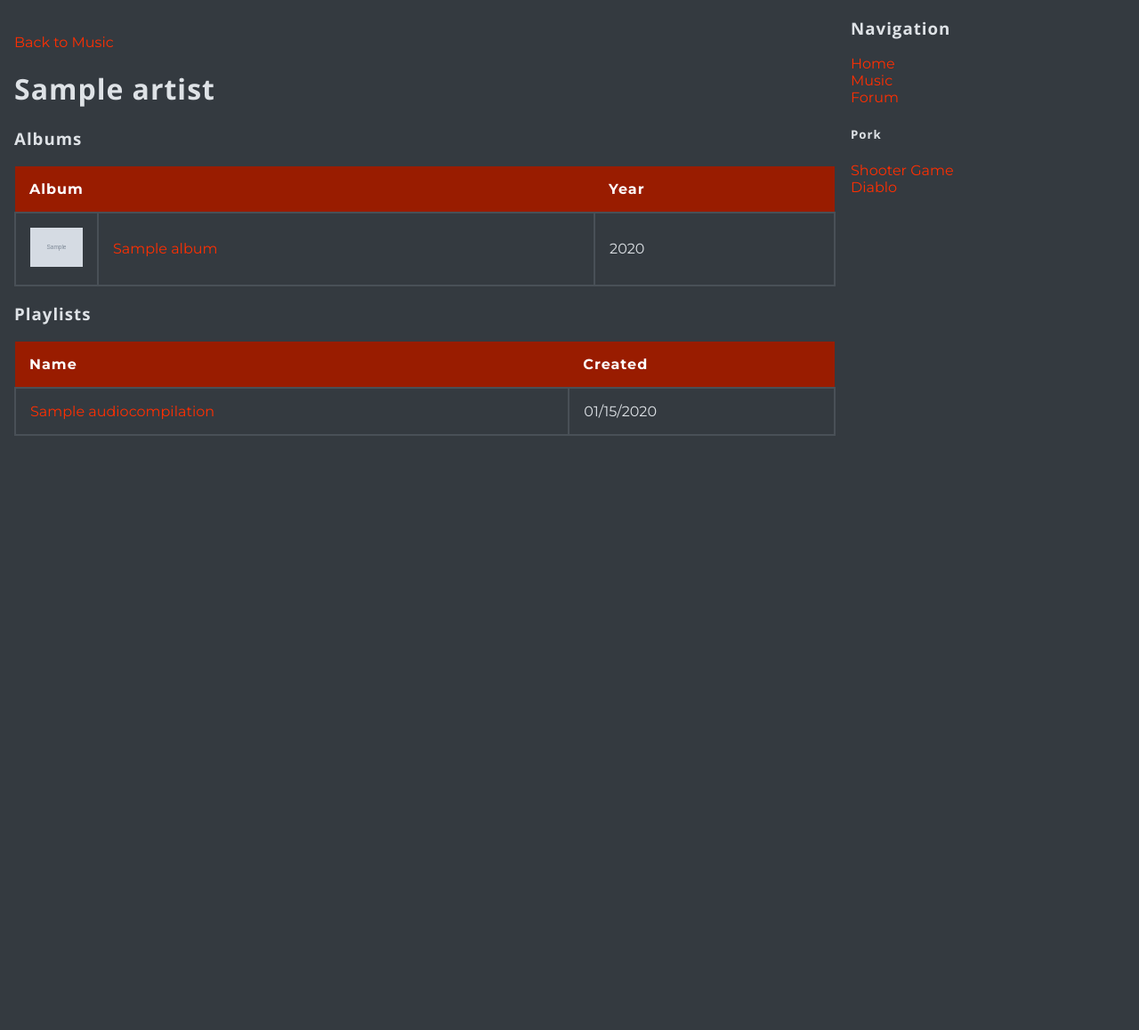
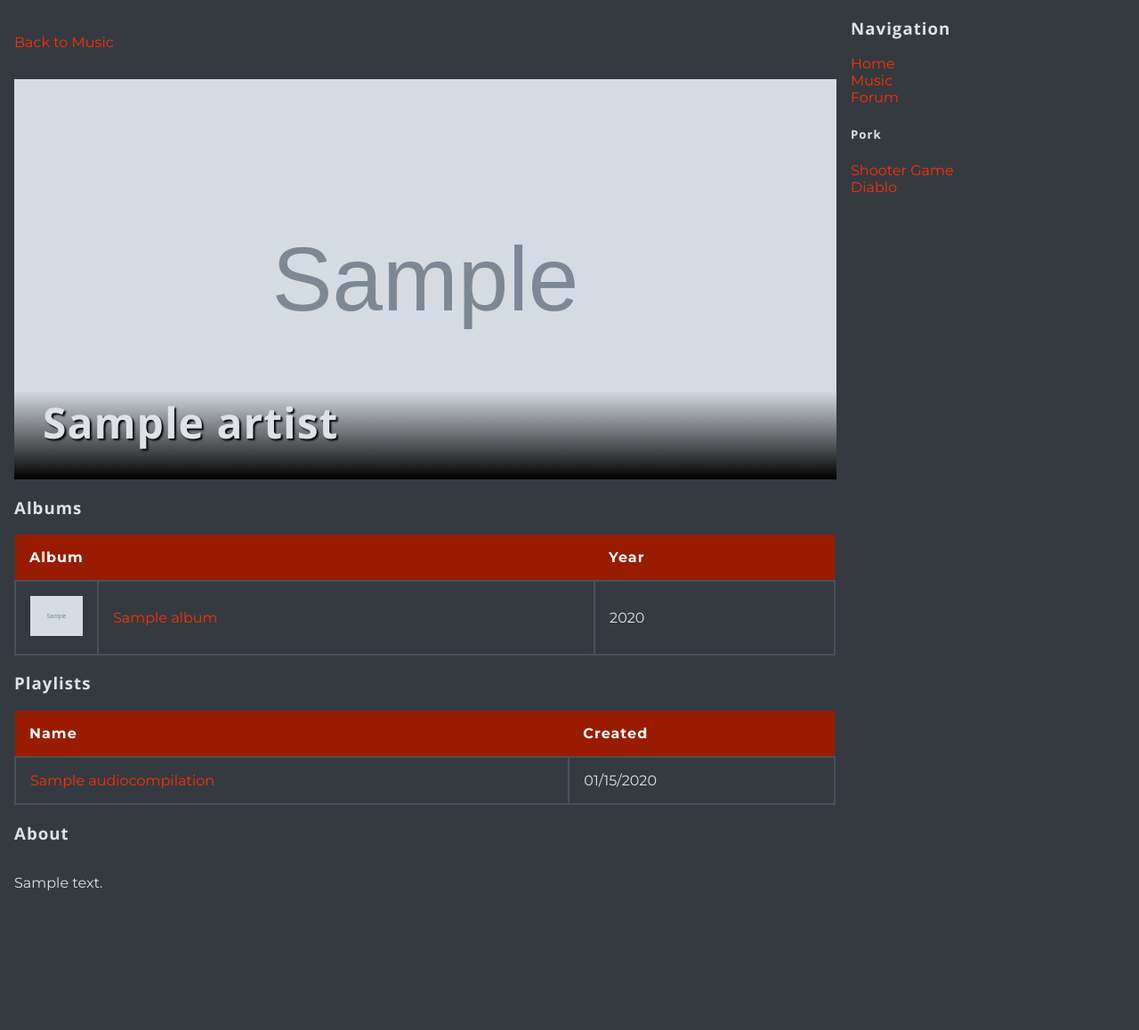
Before and after one commit to Punkweb/punkweb, a Django app: template punkweb/templates/music/artist.html in a window 1280 px wide. Shown: the whole page at 89% size. Before the commit the page ends 490 px from the top, so only its background shows below. Run offline with Django 3.2, Linux system fonts and the light colour scheme; the template is opened without the code that fills it: values that come from a table or form of the project are taken from there, others are empty; tables that the repository leaves empty hold one stand-in row (values such as "Sample post"); grey boxes marked "Sample" are stand-in pictures; style sheets or scripts are compiled from the project's sources; parts of the project's set-up code (start-up, migrations or seed data) failed here and were passed over; some libraries are stand-ins or nearby versions.

Commit message:
Add artist bios and headers

```diff
--- /dev/null
+++ b/punkweb/static/punkweb/css/artist-page.scss
@@ -0,0 +1,63 @@
+.artistHeader {
+  margin-top: 2rem;
+  position: relative;
+  height: 450px;
+  width: 100%;
+  overflow: hidden;
+  img {
+    height: 450px;
+    object-fit: cover;
+    width: 100%;
+  }
+  &__imgWrap {
+    height: 450px;
+    overflow: hidden;
+    &:before {
+      content: '';
+      background-image: linear-gradient(to top, rgba(black, 1), rgba(black, 0));
+      position: absolute;
+      height: 100px;
+      right: 0;
+      bottom: 0;
+      left: 0;
+    }
+    &:after {
+      content: '';
+      display: block;
+      height: 9999px;
+    }
+  }
+  &__artistName {
+    font-size: 48px;
+    text-shadow: 2px 2px 2px black;
+    position: absolute;
+    bottom: 0;
+    left: 0;
+    margin: 0;
+    padding: 2rem;
+  }
+}
+
+.artistAbout {
+  p {
+    white-space: pre-wrap;
+    margin: 0;
+    padding: 1rem 0;
+  }
+}
+
+@media only screen and (max-width: 600px) {
+  .artistHeader {
+    height: 200px;
+    img {
+      height: 200px;
+    }
+    &__imgWrap {
+      height: 200px;
+    }
+    &__artistName {
+      padding: 1rem;
+      font-size: 32px;
+    }
+  }
+}
--- a/punkweb/static/punkweb/css/elements.scss
+++ b/punkweb/static/punkweb/css/elements.scss
@@ -1,4 +1,5 @@
 @import 'open-color';
+@import 'artist-page';
 @import 'music-player';
 
 // TODO: Checkboxes
--- a/punkweb/templates/music/artist.html
+++ b/punkweb/templates/music/artist.html
@@ -7,7 +7,12 @@
 <div class="main" style="margin-bottom: 140px;">
   <br><br>
   <a href="{% url 'music:index' %}">Back to Music</a>
-  <h1>{{artist.name}}</h1>
+  <div class="artistHeader">
+    <div class="artistHeader__imgWrap">
+      <img src="{{artist.image.url}}" />
+    </div>
+    <h1 class="artistHeader__artistName">{{artist.name}}</h1>
+  </div>
   <h3>Albums</h3>
   <div class="tableContainer">
     <table>
@@ -62,5 +67,13 @@
     </table>
   </div>
   {% endif %}
+  <div class="artistAbout">
+    <h3>About</h3>
+    {% if artist.bio %}
+    <p>{{artist.bio}}</p>
+    {% else %}
+    <p>This artist doesn't have a bio.</p>
+    {% endif %}
+  </div>
 </div>
 {% endblock %}
```
